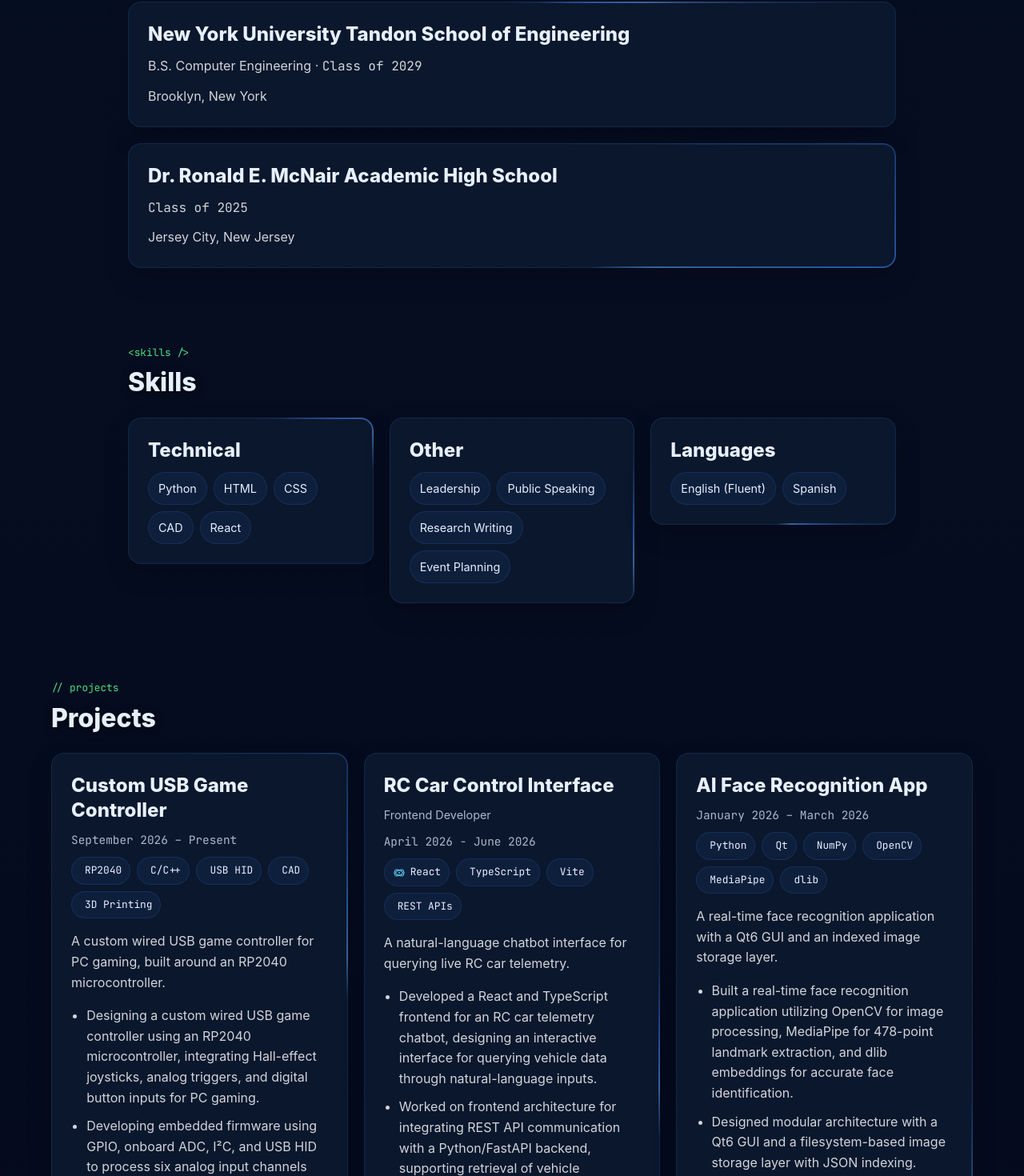
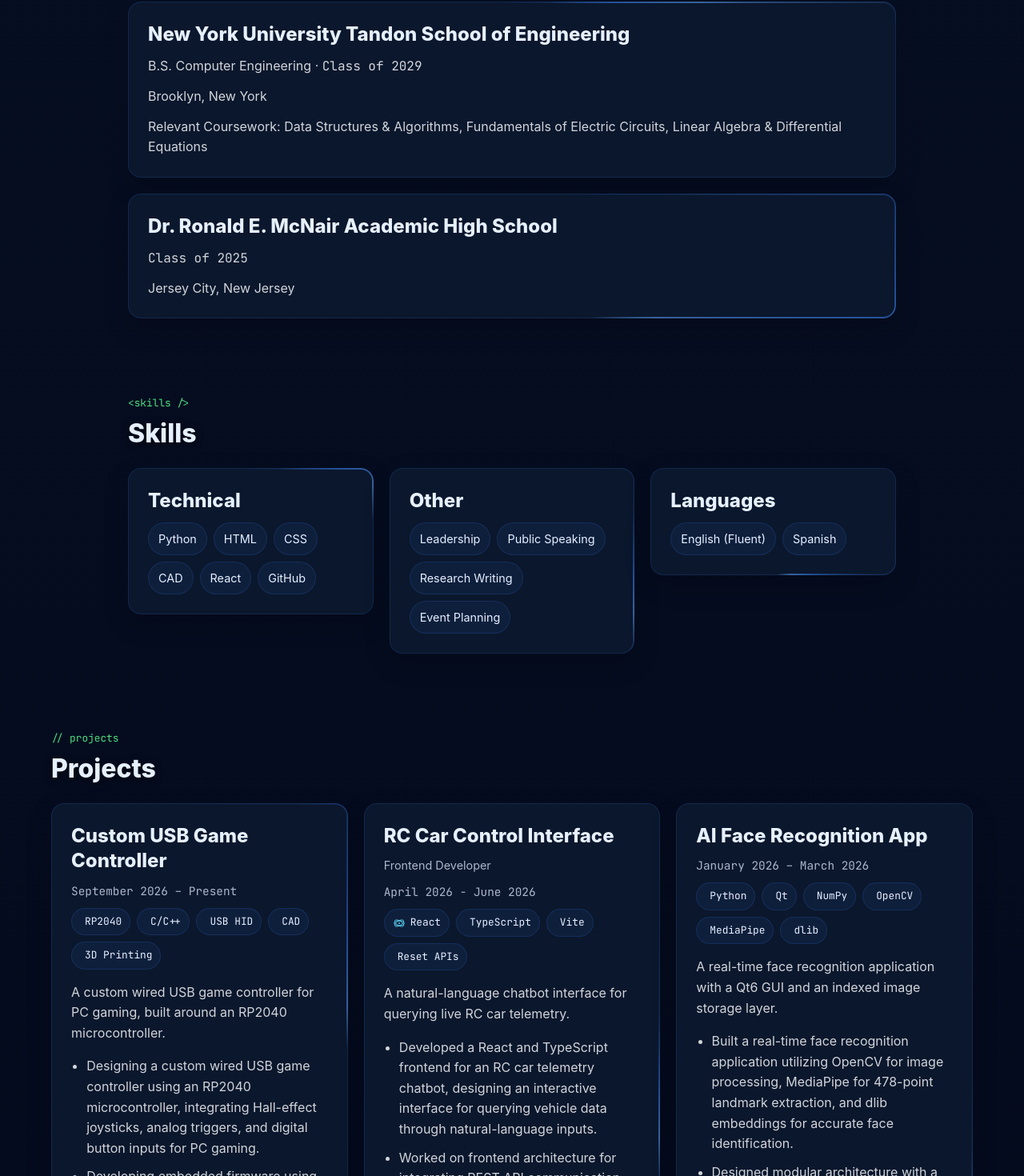
Before and after one commit to joelrajah08/joelrajah08.github.io, a React (Create React App) app: page / in a window 1280 px wide. Shown: the part 1397-2867 px from the top of the page at 80% size. Built offline with nearby package versions, Linux system fonts and the light colour scheme.

Commit message:
Add missing resume details and update RC car tech tag

```diff
--- a/src/Joel_Rajah_App.js
+++ b/src/Joel_Rajah_App.js
@@ -158,6 +158,7 @@ function App() {
               <h3 className="card-title">New York University Tandon School of Engineering</h3>
               <p>B.S. Computer Engineering · <span className="date-label">Class of 2029</span></p>
               <p>Brooklyn, New York</p>
+              <p>Relevant Coursework: Data Structures &amp; Algorithms, Fundamentals of Electric Circuits, Linear Algebra &amp; Differential Equations</p>
             </div>
             <div className="surface-card">
               <h3 className="card-title">Dr. Ronald E. McNair Academic High School</h3>
@@ -180,6 +181,7 @@ function App() {
                 <span className="skill-pill">CSS</span>
                 <span className="skill-pill">CAD</span>
                 <span className="skill-pill">React</span>
+                <span className="skill-pill">GitHub</span>
               </div>
             </div>
 
--- a/src/components/Timeline.js
+++ b/src/components/Timeline.js
@@ -24,6 +24,7 @@ export default function Timeline({ entries = [], id = 'leadership', title = 'Lea
                       <span className="timeline-org">{e.org}</span>
                       {e.location && <span>{e.location}</span>}
                       {e.date && <span className="timeline-date">{e.date}</span>}
+                      {e.affiliation && <span>{e.affiliation}</span>}
                     </div>
                   </div>
                   <ul className="card-points">
--- a/src/data/activities.js
+++ b/src/data/activities.js
@@ -11,6 +11,7 @@ const activities = [
   {
     "role": "Active Member",
     "org": "National Society of Black Engineers",
+    "affiliation": "NYU & University of Florida Chapters",
     "logo": "images/nsbe-logo.png",
     "location": "University of Florida · Gainesville, FL",
     "points": [
--- a/src/data/projects.js
+++ b/src/data/projects.js
@@ -26,7 +26,7 @@ const projects = [
       "React",
       "TypeScript",
       "Vite",
-      "REST APIs"
+      "Reset APIs"
     ],
     "points": [
       "Developed a React and TypeScript frontend for an RC car telemetry chatbot, designing an interactive interface for querying vehicle data through natural-language inputs.",
```
Also changed, not shown: 7 other files (tests, documents, lock files or other folders).
